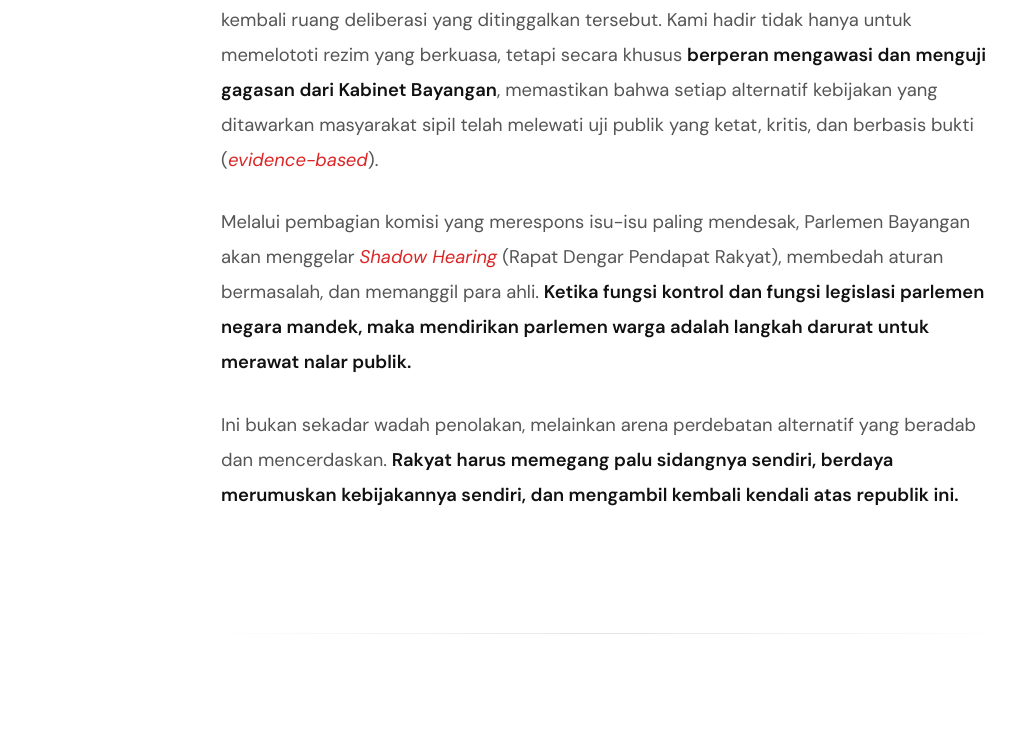
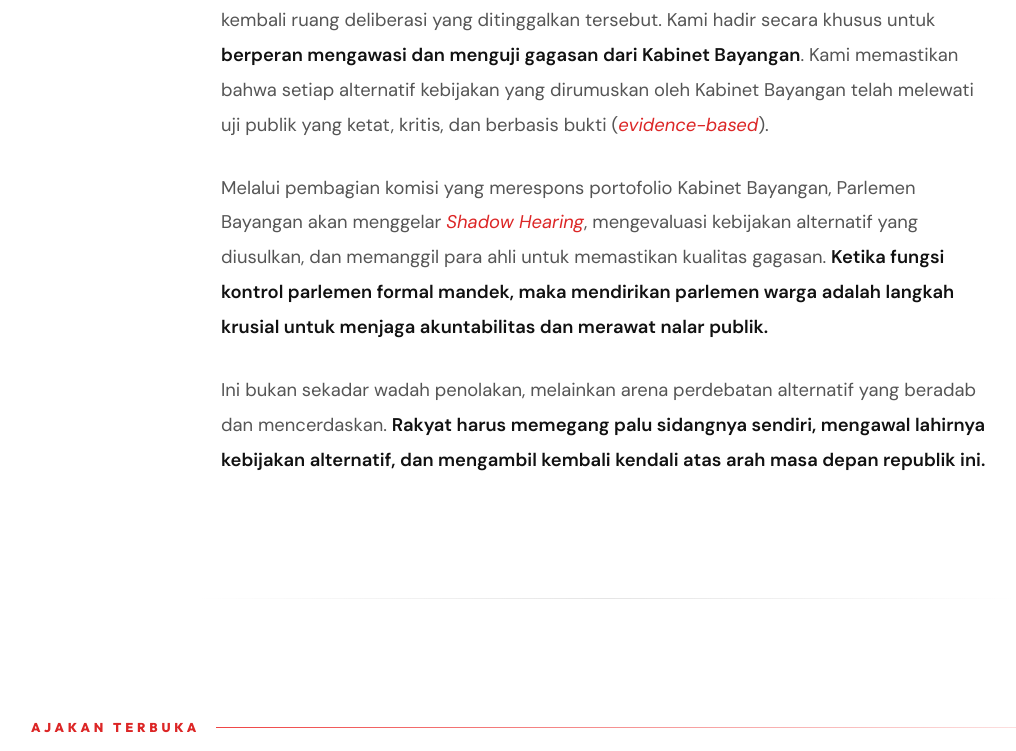
Before and after one commit to ardfar/parlemen-bayangan, a plain HTML site: page index.html in a window 1280 px wide. Shown: the part 1399-2150 px from the top of the page, without its empty margins (33-1049 px from the left). Drawn offline with Linux system fonts and the light colour scheme.

Commit message:
feat: add meta SEO tags and refine mission statement copy in index.html

```diff
--- a/index.html
+++ b/index.html
@@ -5,6 +5,8 @@
   <meta charset="UTF-8">
   <meta name="viewport" content="width=device-width, initial-scale=1.0">
   <title>parlemenbayangan.id — rakyat mengambil alih kendali</title>
+  <meta name="description" content="parlemenbayangan.id — Lembaga independen yang berfungsi mengawasi kabinet bayangan.">
+  <meta property="og:description" content="Lembaga independen yang berfungsi mengawasi kabinet bayangan.">
   <link rel="apple-touch-icon" sizes="180x180" href="./assets/favicon/apple-touch-icon.png">
   <link rel="icon" type="image/png" sizes="32x32" href="./assets/favicon/favicon-32x32.png">
   <link rel="icon" type="image/png" sizes="16x16" href="./assets/favicon/favicon-16x16.png">
@@ -1349,17 +1351,16 @@
         benteng aspirasi justru kerap berubah menjadi stempel karet bagi penguasa. Akibatnya, regulasi dan kebijakan
         lahir dengan tergesa-gesa, tanpa partisipasi publik yang bermakna.</p>
       <p class="reveal"><strong>parlemenbayangan.id</strong> hadir sebagai inisiatif dari koalisi masyarakat sipil untuk
-        merebut kembali ruang deliberasi yang ditinggalkan tersebut. Kami hadir tidak hanya untuk memelototi rezim yang
-        berkuasa, tetapi secara khusus <strong>berperan mengawasi dan menguji gagasan dari Kabinet Bayangan</strong>,
-        memastikan bahwa setiap alternatif kebijakan yang ditawarkan masyarakat sipil telah melewati uji publik yang
+        merebut kembali ruang deliberasi yang ditinggalkan tersebut. Kami hadir secara khusus untuk <strong>berperan mengawasi dan menguji gagasan dari Kabinet Bayangan</strong>.
+        Kami memastikan bahwa setiap alternatif kebijakan yang dirumuskan oleh Kabinet Bayangan telah melewati uji publik yang
         ketat, kritis, dan berbasis bukti (<em>evidence-based</em>).</p>
-      <p class="reveal">Melalui pembagian komisi yang merespons isu-isu paling mendesak, Parlemen Bayangan akan
-        menggelar <em>Shadow Hearing</em> (Rapat Dengar Pendapat Rakyat), membedah aturan bermasalah, dan memanggil para
-        ahli. <strong>Ketika fungsi kontrol dan fungsi legislasi parlemen negara mandek, maka mendirikan parlemen warga
-          adalah langkah darurat untuk merawat nalar publik.</strong></p>
+      <p class="reveal">Melalui pembagian komisi yang merespons portofolio Kabinet Bayangan, Parlemen Bayangan akan
+        menggelar <em>Shadow Hearing</em>, mengevaluasi kebijakan alternatif yang diusulkan, dan memanggil para
+        ahli untuk memastikan kualitas gagasan. <strong>Ketika fungsi kontrol parlemen formal mandek, maka mendirikan parlemen warga
+          adalah langkah krusial untuk menjaga akuntabilitas dan merawat nalar publik.</strong></p>
       <p class="reveal">Ini bukan sekadar wadah penolakan, melainkan arena perdebatan alternatif yang beradab dan
-        mencerdaskan. <strong>Rakyat harus memegang palu sidangnya sendiri, berdaya merumuskan kebijakannya sendiri, dan
-          mengambil kembali kendali atas republik ini.</strong></p>
+        mencerdaskan. <strong>Rakyat harus memegang palu sidangnya sendiri, mengawal lahirnya kebijakan alternatif, dan
+          mengambil kembali kendali atas arah masa depan republik ini.</strong></p>
     </div>
   </section>
 
```
